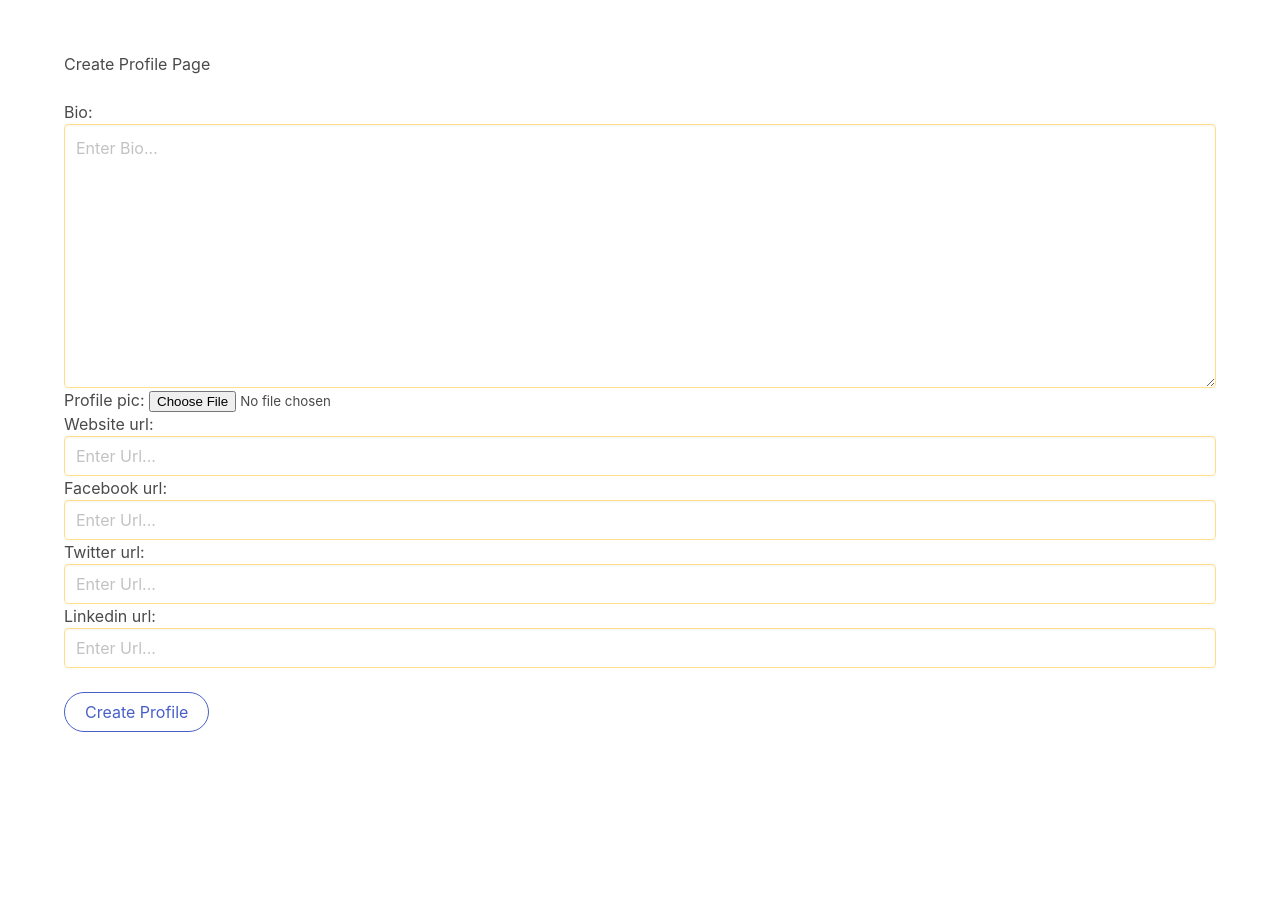
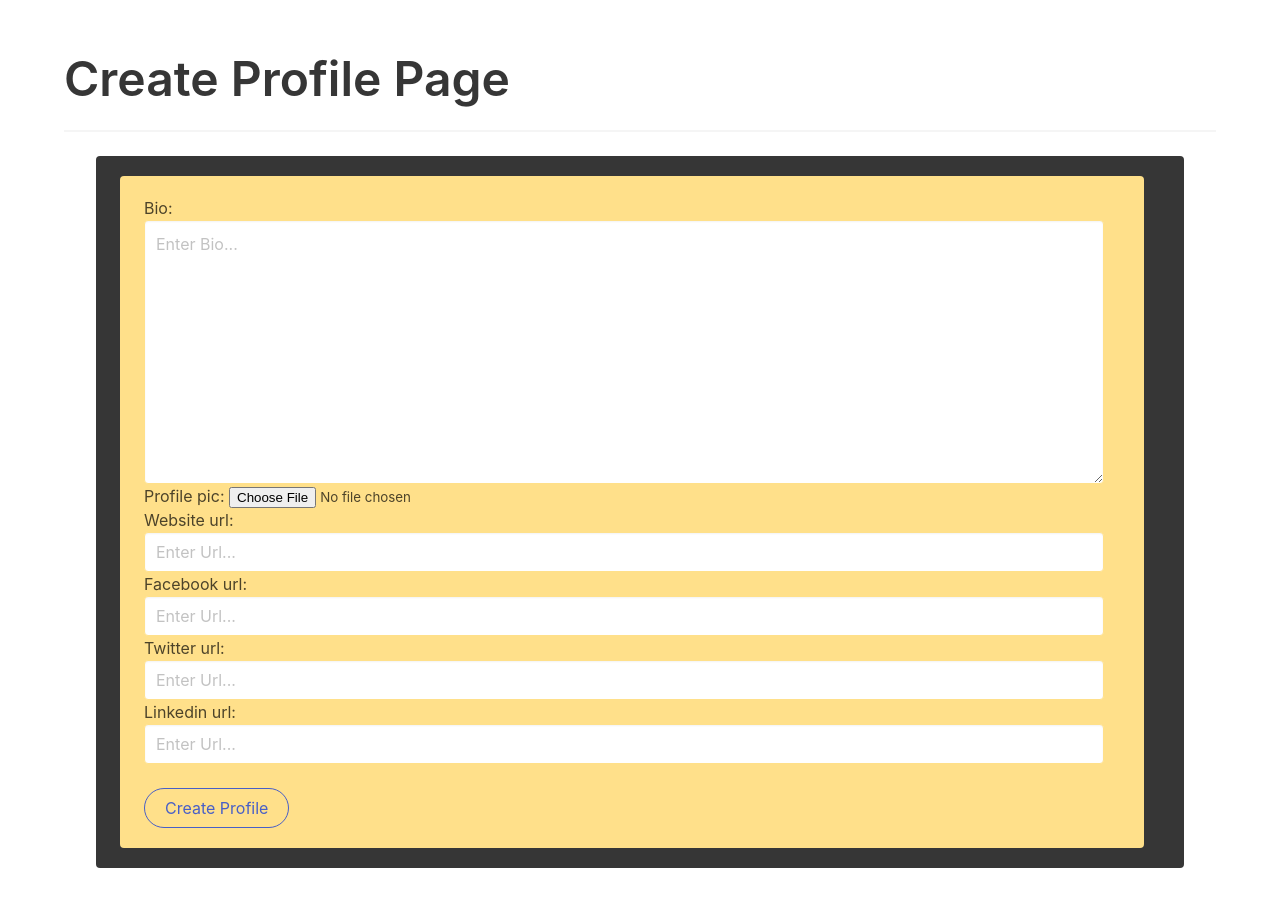
Before and after one commit to Gonzalez32/Newpost, a Django app: page /members/create_profile_page/ in a window 1280 px wide. Shown: the part 116-1032 px from the top of the page. Before the commit the page ends 848 px from the top, so only its background shows below. Run offline with Django 3.2, Linux system fonts and the light colour scheme; the visitor is signed in with stand-in values (Sample User, id 1); some libraries are stand-ins or nearby versions.

Commit message:
modified templates for style

```diff
--- a/main_app/templates/add_category.html
+++ b/main_app/templates/add_category.html
@@ -7,6 +7,8 @@
     <h1 class="title is-1">Add Category</h1>
     <hr>
 
+    <div class="container is-fluid">
+        <div class="notification is-dark">
             <div class="container is-widescreen">
                 <div class="notification is-warning">
                     <div class="field">
@@ -21,6 +23,8 @@
                     Please Signup or Login!
                 </div>
             </div>
+        </div>
+    </div>
 
 {% endif %}
 
--- a/main_app/templates/add_comment.html
+++ b/main_app/templates/add_comment.html
@@ -6,6 +6,8 @@
 
     <h1 class="title is-1">Add Comment</h1>
     <hr>
+    <div class="container is-fluid">
+        <div class="notification is-dark">
             <div class="container is-widescreen">
                 <div class="notification is-warning">
                     <div class="field">
@@ -14,6 +16,8 @@
                             {{ form.as_p }}
                             <br><button class="button is-success is-rounded is-outlined">Add Comment</button>
                         </form>
+                    </div>
+                </div>
             </div>
         </div>
     </div>
--- a/main_app/templates/add_post.html
+++ b/main_app/templates/add_post.html
@@ -6,6 +6,8 @@
 
     <h1 class="title is-1">Add Post</h1>
     <hr>
+    <div class="container is-fluid">
+        <div class="notification is-dark">
             <div class="container is-widescreen">
                 <div class="notification is-warning">
                     <div class="field">
@@ -28,5 +30,7 @@
                 {% endif %}
                 </div>
             </div>
+        </div>
+      </div>
 
 {% endblock %}
--- a/main_app/templates/categories.html
+++ b/main_app/templates/categories.html
@@ -5,6 +5,8 @@
   <h1 class="title is-1">{{ cats }} Category</h1>
   <hr>
 
+  <div class="container is-fluid">
+    <div class="notification is-dark">
       <div class="container is-widescreen">
         <div class="notification is-warning">
           {% for post in category_posts %}
@@ -25,5 +27,7 @@
           {% endfor %}
         </div>
       </div>
+    </div>
+  </div>
 
 {% endblock %}
--- a/main_app/templates/category_list.html
+++ b/main_app/templates/category_list.html
@@ -5,6 +5,8 @@
     <h1 class="title is-1">Post Categories</h1>
     <hr>
 
+    <div class="container is-fluid">
+        <div class="notification is-dark">
             <div class="container is-widescreen">
                 <div class="notification is-warning">
                     {% for item in cat_menu_list %}
@@ -14,5 +16,7 @@
                     {% endfor %}
                 </div>
             </div>
+        </div>
+      </div>
 
 {% endblock %}
--- a/main_app/templates/delete_post.html
+++ b/main_app/templates/delete_post.html
@@ -6,7 +6,8 @@
         {% if user.id == post.author.id %}
             <h1 class="title is-1">Delete Post</h1>
             <hr>
-
+            <div class="container is-fluid">
+                <div class="notification is-dark">
                     <div class="container is-widescreen">
                         <div class="notification is-warning">
                             <h3 class="title is-3">Delete: {{ post.title }}</h3>
@@ -17,6 +18,8 @@
                                     <strong>Are you sure?</strong><br>
                                     <br><button class="button is-danger is-rounded is-outlined">Delete Post</button>
                                 </form>
+                            </div>
+                        </div>
                     </div>
                 </div>
             </div>
--- a/main_app/templates/home.html
+++ b/main_app/templates/home.html
@@ -2,6 +2,8 @@
 
 <h1 class="title is-1">Posts</h1>
 <hr>
+<div class="container is-fluid">
+  <div class="notification is-dark">
     <div class="container is-widescreen">
       <div class="notification is-warning">
         <!-- <div class="box"> -->
@@ -25,5 +27,7 @@
         <!-- </div> -->
       </div>
     </div>
+  </div>
+</div>
 
 {% endblock %}
--- a/main_app/templates/update_post.html
+++ b/main_app/templates/update_post.html
@@ -7,6 +7,8 @@
 
             <h1 class="title is-1">Update Post</h1>
             <hr>
+            <div class="container is-fluid">
+                <div class="notification is-dark">
                     <div class="container is-widescreen">
                         <div class="notification is-warning">
                             <div class="field">
@@ -16,6 +18,8 @@
                                     {{ form.as_p }}
                                     <br><button class="button is-info is-rounded is-outlined">Update Post</button>
                                 </form>
+                            </div>
+                        </div>
                     </div>
                 </div>
               </div>
--- a/members/templates/registration/change-password.html
+++ b/members/templates/registration/change-password.html
@@ -5,7 +5,8 @@
 
     <h1 class="title is-1">Update Password</h1>
     <hr>
-
+    <div class="container is-fluid">
+        <div class="notification is-dark">
             <div class="container is-widescreen">
                 <div class="notification is-warning">
                     <div class="field">
@@ -31,6 +32,8 @@
                     </div>
                 </div>
             </div>
+        </div>
+    </div>
 
 
 {% endblock %}
--- a/members/templates/registration/create_user_profile_page.html
+++ b/members/templates/registration/create_user_profile_page.html
@@ -4,15 +4,22 @@
 
 {% if user.is_authenticated %}
 
-    <h1>Create Profile Page</h1>
-
-    <br>
-    <div class="field">
-        <form method="POST" enctype="multipart/form-data">
-            {% csrf_token %}
-            {{ form.as_p }}
-            <br><button class="button is-link is-rounded is-outlined">Create Profile</button>
-
+    <h1 class="title is-1">Create Profile Page</h1>
+    <hr>
+    <div class="container is-fluid">
+        <div class="notification is-dark">
+            <div class="container is-widescreen">
+                <div class="notification is-warning">
+                    <div class="field">
+                        <form method="POST" enctype="multipart/form-data">
+                            {% csrf_token %}
+                            {{ form.as_p }}
+                            <br><button class="button is-link is-rounded is-outlined">Create Profile</button>
+                        </form>
+                    </div>
+                </div>
+            </div>
+        </div>
     </div>
 
 {% else %}
--- a/members/templates/registration/edit_profile.html
+++ b/members/templates/registration/edit_profile.html
@@ -5,7 +5,8 @@
 
     <h1 class="title is-1">Edit Settings</h1>
     <hr>
-
+    <div class="container is-fluid">
+        <div class="notification is-dark">
             <div class="container is-widescreen">
                 <div class="notification is-warning">
                     <div class="field">
@@ -17,6 +18,8 @@
                     </div>
                 </div>
             </div>
+        </div>
+    </div>
 
 
 {% endblock %}
--- a/members/templates/registration/edit_profile_page.html
+++ b/members/templates/registration/edit_profile_page.html
@@ -6,7 +6,8 @@
         {% if user.id == profile.user.id %}
             <h1 class="title is-1">Edit User Profile</h1>
             <hr>
-
+            <div class="container is-fluid">
+                <div class="notification is-dark">
                     <div class="container is-widescreen">
                         <div class="notification is-warning">
                             <div class="field">
@@ -15,6 +16,8 @@
                                     {{ form.as_p }}
                                     <br><button class="button is-link is-rounded is-outlined">Update Profile</button>
                                 </form>
+                            </div>
+                        </div>
                     </div>
                 </div>
             </div>
--- a/members/templates/registration/login.html
+++ b/members/templates/registration/login.html
@@ -4,7 +4,8 @@
 
   <h1 class="title is-1">Login</h1>
   <br>
-
+  <div class="container is-fluid">
+    <div class="notification is-dark">
       <div class="container is-widescreen">
         <div class="notification is-warning">
           <div class="field">
@@ -39,6 +40,7 @@
           Not Registered? Sign Up <a href="{% url 'register' %}">Here!</a>
         </div>
       </div>
-  <br>
+    </div>
+  </div>
 
 {% endblock %}
--- a/members/templates/registration/register.html
+++ b/members/templates/registration/register.html
@@ -5,6 +5,8 @@
 
     <h1 class="title is-1">Sign Up</h1>
     <br>
+    <div class="container is-fluid">
+        <div class="notification is-dark">
             <div class="container is-widescreen">
                 <div class="notification is-warning">
                     <div class="field">
@@ -16,6 +18,8 @@
                     </div>
                 </div>
             </div>
+        </div>
+    </div>
 
 
 {% endblock %}
--- a/members/templates/registration/user_profile.html
+++ b/members/templates/registration/user_profile.html
@@ -5,7 +5,8 @@
 
     <h1 class="title is-1">User Profile</h1>
     <hr>
-
+    <div class="container is-fluid">
+        <div class="notification is-dark">
             <div class="container is-widescreen">
                 <div class="notification is-warning">
                     <div class="card">
@@ -54,5 +55,7 @@
                     </div>
                 </div>
             </div>
+        </div>
+    </div>
 
 {% endblock %}
```
Also changed, not shown: main_app/templates/article_details.html (+6 -1 lines). Lines whose indentation alone changed are shown as unchanged.
